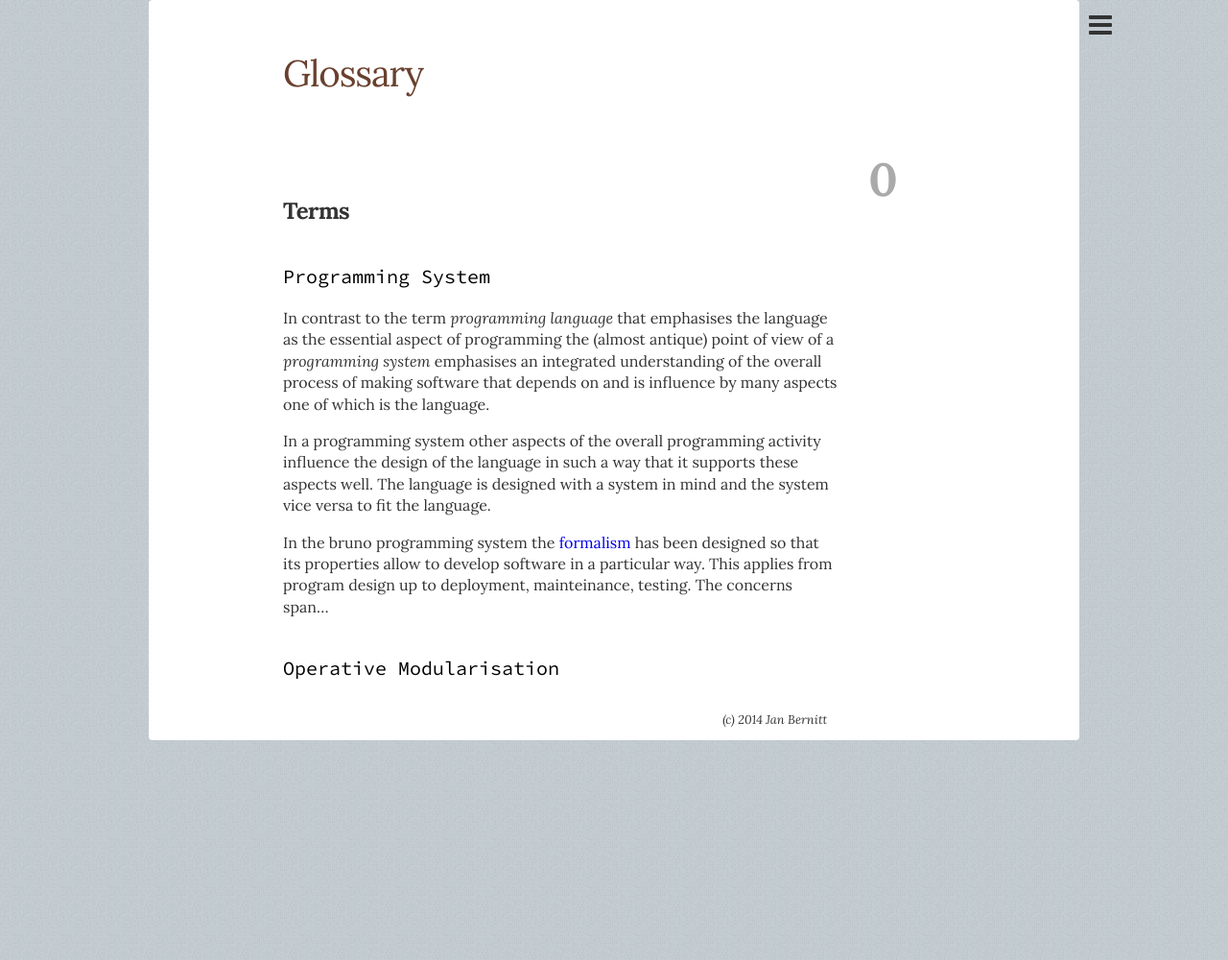
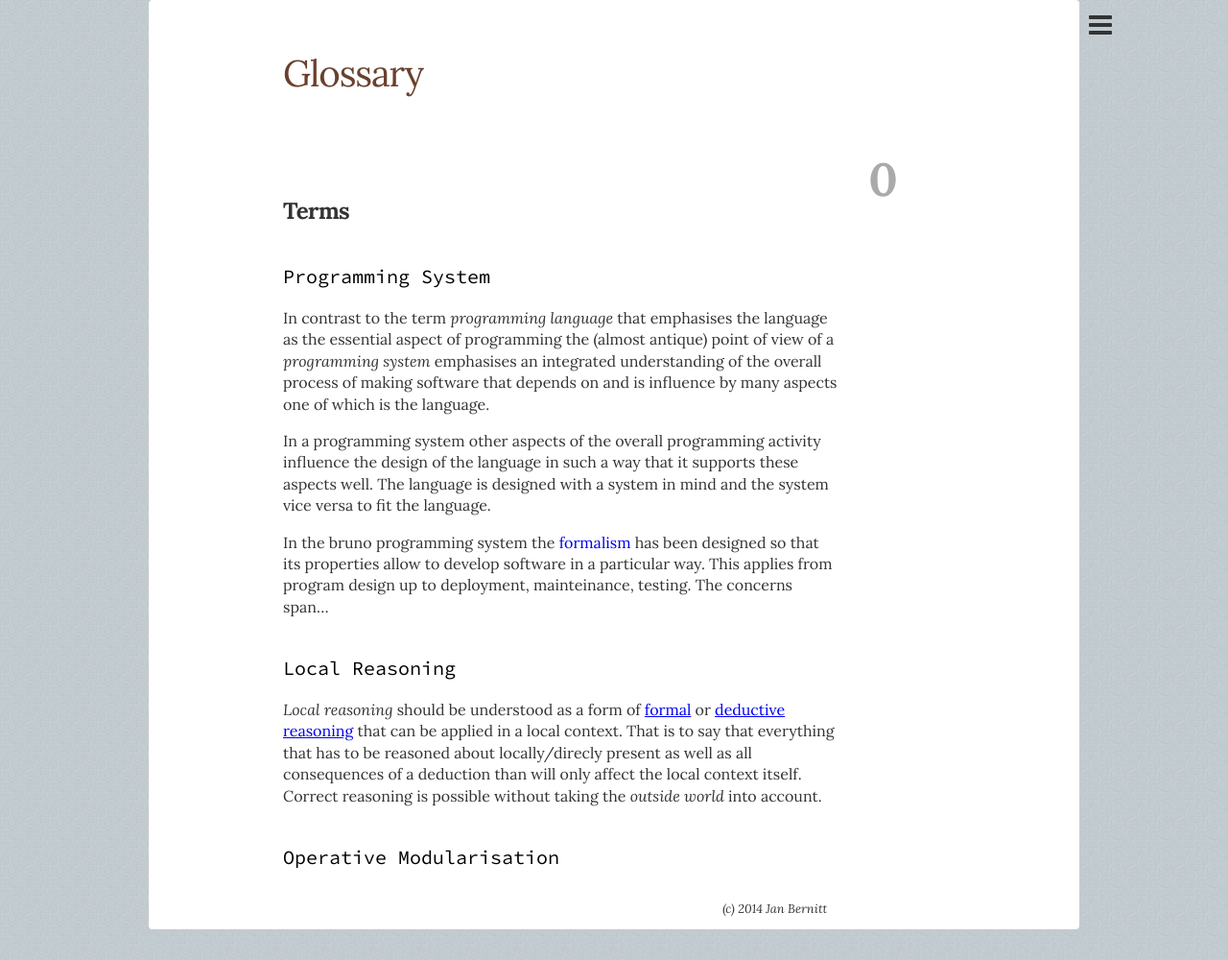
Before and after one commit to bruno-lang/bruno-lang.github.io, a Jekyll site: the page built from glossary/index.md, in a window 1280 px wide. Shown: the whole page at 96% size. Built offline with Jekyll 4.4.1, drawn with Linux system fonts in a browser that asks for light colours; nearby versions of some CDN libraries; before the commit the page ends 900 px from its top, so only the background shows below that.

Commit message:
Update index.md

```diff
--- a/glossary/index.md
+++ b/glossary/index.md
@@ -23,4 +23,13 @@ so that its properties allow to develop software in a particular way. This
 applies from program design up to deployment, mainteinance, testing. The
 concerns span...
 
+### Local Reasoning
+_Local reasoning_ should be understood as a form of
+[formal](http://en.wikibooks.org/wiki/Effective_Reasoning/Informal_and_Formal_Reasoning)
+or [deductive reasoning](http://en.wikipedia.org/wiki/Deductive_reasoning)
+that can be applied in a local context. That is to say that everything that
+has to be reasoned about locally/direcly present as well as all consequences
+of a deduction than will only affect the local context itself.
+Correct reasoning is possible without taking the _outside world_ into account.
+
 ### Operative Modularisation
```
